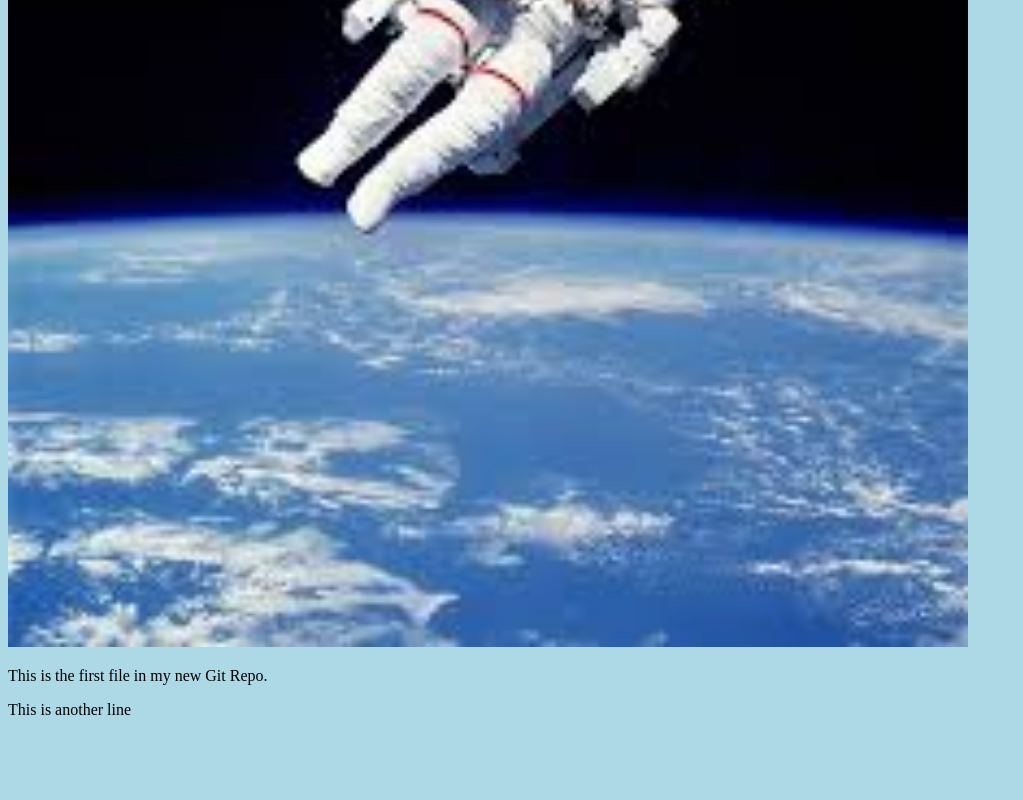
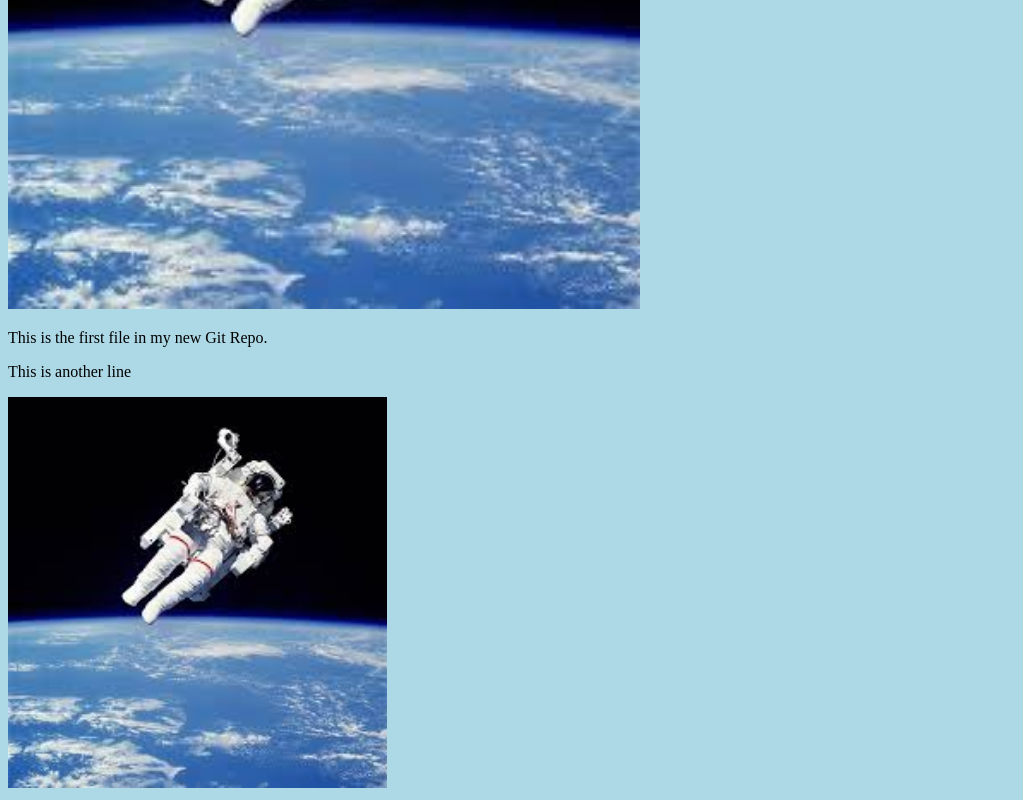
Before and after one commit to dr-jackson/0224hello, a plain HTML site: page index.html in a window 1280 px wide. Shown: the part 423-1223 px from the top of the page, without its empty margins (0-1023 px from the left). Before the commit the page ends 1158 px from the top, so only its background shows below. Drawn offline with Linux system fonts and the light colour scheme.

Commit message:
added another smaller image

```diff
--- a/index.html
+++ b/index.html
@@ -8,8 +8,10 @@
 
 <h1>Hello world!</h1>
 <div><img src="hello_space.jpeg" alt="Hello World from Space"
-    style="width:100%;max-width:960px"></div>
+    style="width:50%;max-width:960px"></div>
 <p>This is the first file in my new Git Repo.</p>
 <p>This is another line</p>
+<div><img src="hello_space.jpeg" alt="Hello World from Space"
+    style="width:30%;max-width:960px"></div>
 </body>
 </html>
```
